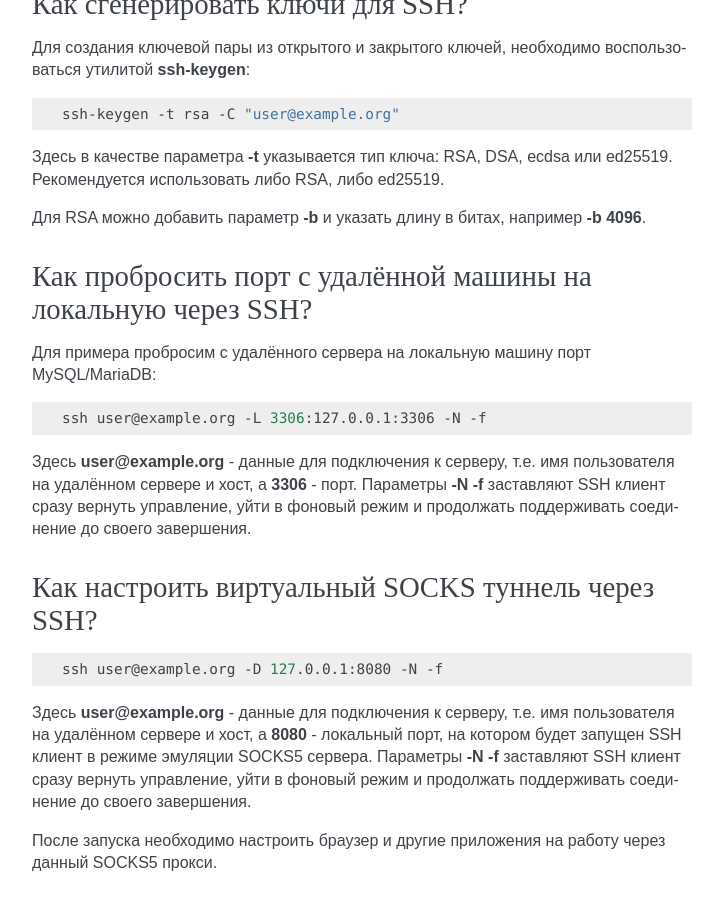
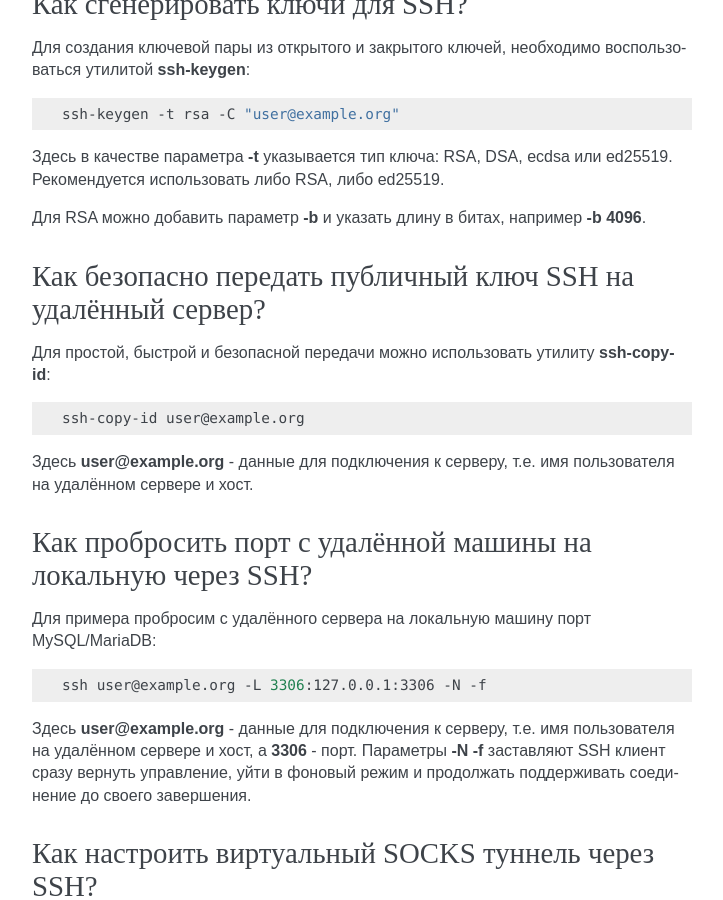
Before and after one commit to RussianFedora/FAQ, a Sphinx documentation site: the page built from source/security.rst, in a window 1280 px wide and 900 px high, scrolled down 6369 px. Shown: the whole window, without its empty margins (388-1111 px from the left). Built offline with Sphinx 7.4.7, drawn with Linux system fonts in a browser that asks for light colours; some of the changed text lies outside the part shown.

Commit message:
Added question about transfering SSH keys.

```diff
--- a/source/security.rst
+++ b/source/security.rst
@@ -411,6 +411,20 @@ Sudoedit безопаснее прямого запуска текстового
 
 Для RSA можно добавить параметр **-b** и указать длину в битах, например **-b 4096**.
 
+.. index:: ssh, key-based authentication, transfer key
+.. _ssh-transfer:
+
+Как безопасно передать публичный ключ SSH на удалённый сервер?
+===================================================================
+
+Для простой, быстрой и безопасной передачи можно использовать утилиту **ssh-copy-id**:
+
+.. code-block:: bash
+
+    ssh-copy-id user@example.org
+
+Здесь **user@example.org** - данные для подключения к серверу, т.е. имя пользователя на удалённом сервере и хост.
+
 .. index:: ssh, port forwarding, tunneling
 .. _ssh-port-forwarding:
 
```
